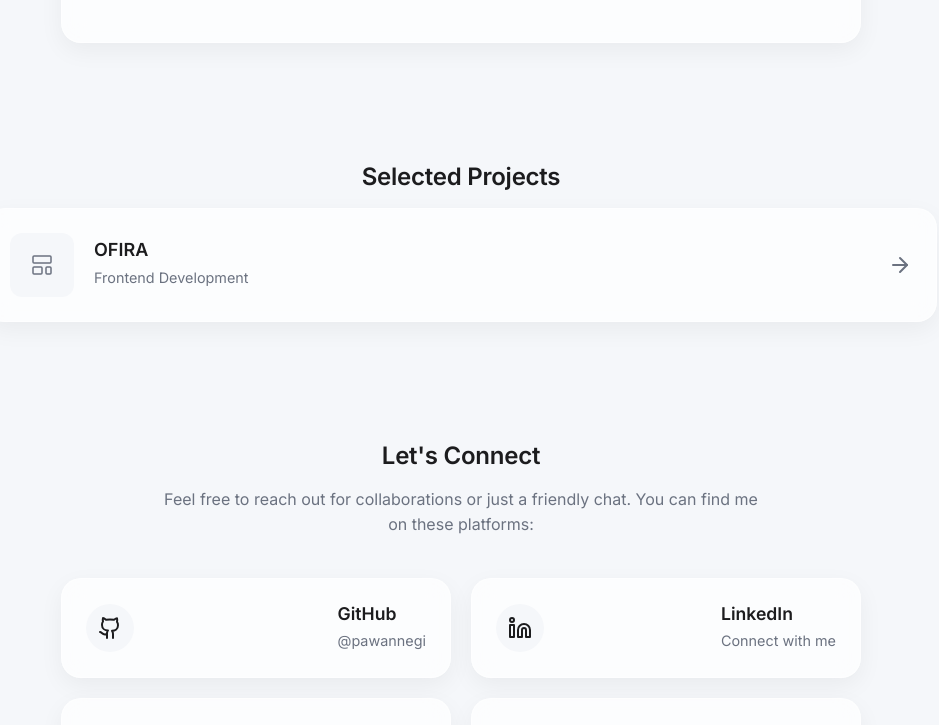
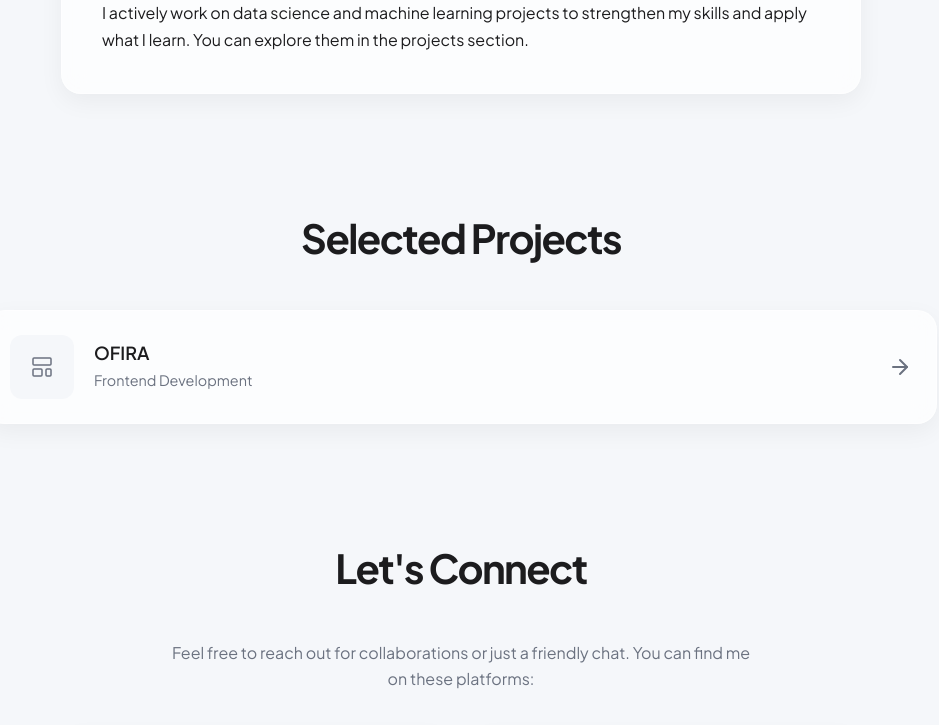
Before and after one commit to pawannegii/MyPortfolio, a React app: page / in a window 1280 px wide. Shown: the part 1612-2337 px from the top of the page, without its empty margins (179-1118 px from the left). Built offline with nearby package versions, Linux system fonts and the light colour scheme; the HTML template or start-up script is replaced by a standard one.

Commit message:
Upgrade global font to Plus Jakarta Sans and refine section headings

```diff
--- a/src/App.jsx
+++ b/src/App.jsx
@@ -162,7 +162,7 @@ function App() {
 
         <section id="about">
           <FadeIn>
-            <h2 style={{ textAlign: 'center' }}>About Me</h2>
+            <h2 className="section-title">About Me</h2>
             <div className="glass-card" style={{ padding: '40px', display: 'flex', flexDirection: 'column', gap: '24px', maxWidth: '800px', margin: '0 auto' }}>
               <div>
                 <h3 style={{ fontSize: '1.125rem', marginBottom: '12px', color: 'var(--text-secondary)' }}>Background</h3>
@@ -203,7 +203,7 @@ function App() {
 
         <section id="projects">
           <FadeIn>
-            <h2 style={{ textAlign: 'center' }}>Selected Projects</h2>
+            <h2 className="section-title">Selected Projects</h2>
             <div className="project-list">
               {projects.map((project, idx) => (
                 <FadeIn key={project.id} delay={idx * 0.1}>
@@ -232,7 +232,7 @@ function App() {
 
         <section id="contact">
           <FadeIn>
-            <h2 style={{ textAlign: 'center' }}>Let's Connect</h2>
+            <h2 className="section-title">Let's Connect</h2>
             <p style={{ textAlign: 'center', maxWidth: '600px', margin: '0 auto 40px auto' }}>
               Feel free to reach out for collaborations or just a friendly chat. You can find me on these platforms:
             </p>
--- a/src/index.css
+++ b/src/index.css
@@ -1,3 +1,4 @@
+@import url('https://fonts.googleapis.com/css2?family=Plus+Jakarta+Sans:wght@400;500;600;700&display=swap');
 @import url('https://fonts.googleapis.com/css2?family=Inter:wght@400;500;600;700&display=swap');
 
 :root {
@@ -155,7 +156,7 @@ html {
 }
 
 body {
-  font-family: 'Inter', -apple-system, BlinkMacSystemFont, 'Segoe UI', Roboto, Helvetica, Arial, sans-serif;
+  font-family: 'Plus Jakarta Sans', 'Inter', -apple-system, BlinkMacSystemFont, 'Segoe UI', Roboto, Helvetica, Arial, sans-serif;
   background-color: var(--bg-color);
   color: var(--text-primary);
   line-height: 1.6;
@@ -223,6 +224,21 @@ h2 {
   letter-spacing: -0.01em;
   margin-top: 0;
   margin-bottom: 1rem;
+}
+
+.section-title {
+  font-size: 2.5rem;
+  font-weight: 700;
+  letter-spacing: -0.04em;
+  text-align: center;
+  margin-bottom: 48px;
+  color: var(--text-primary);
+}
+
+[data-theme="dark"] .section-title {
+  background: linear-gradient(180deg, #FFFFFF 0%, #A1A1AA 100%);
+  -webkit-background-clip: text;
+  -webkit-text-fill-color: transparent;
 }
 
 p {
```
